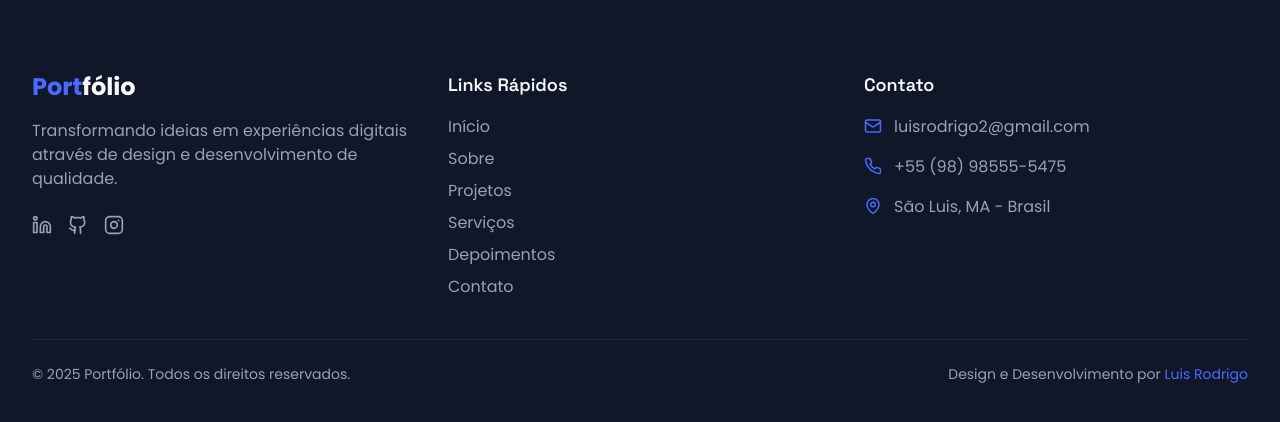
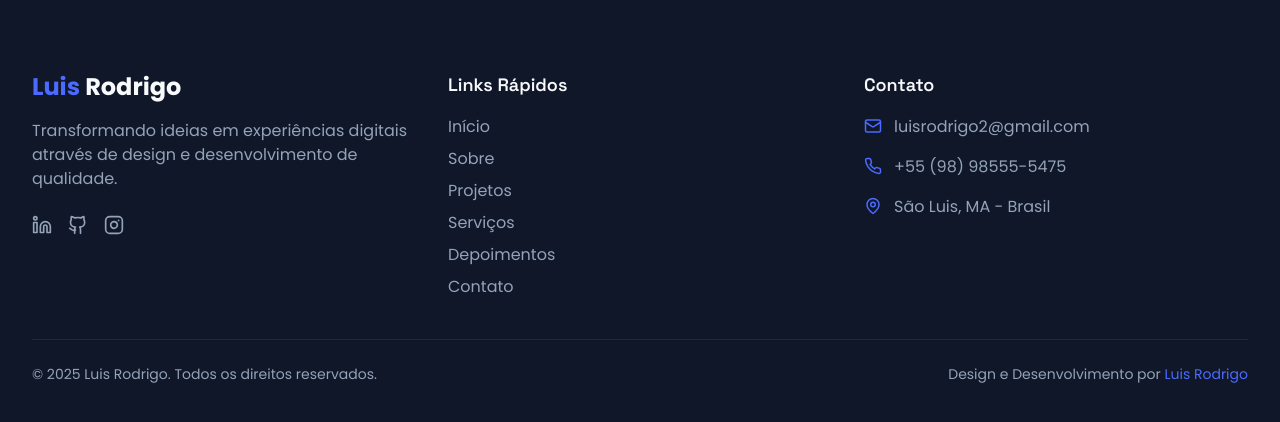
Before and after one commit to Lorugo01/portifolio, a React (Vite) app: page / in a window 1280 px wide. Shown: the part 5072-5494 px from the top of the page. Built offline with nearby package versions, Linux system fonts and the light colour scheme; no server answers.

Commit message:
Melhorias das imagens

```diff
--- a/index.html
+++ b/index.html
@@ -11,15 +11,18 @@
     <meta property="og:title" content="Portfólio Profissional | Transformando ideias em experiências digitais" />
     <meta property="og:description" content="Portfólio profissional com projetos de desenvolvimento web, design UI/UX e consultoria digital." />
     <meta property="og:type" content="website" />
-    <meta property="og:image" content="/projects/Icone Site.png" />
+    <meta property="og:image" content="/images/Icone Site.png" />
 
     <meta name="twitter:card" content="summary_large_image" />
     <meta name="twitter:site" content="@portfólio" />
-    <meta name="twitter:image" content="/projects/Icone Site.png" />
+    <meta name="twitter:image" content="/images/Icone Site.png" />
 
-    <!-- Favicon -->
-    <link rel="icon" type="image/png" href="/projects/Icone Site.png" />
-    <link rel="apple-touch-icon" href="/projects/Icone Site.png" />
+    <!-- Favicons -->
+    <link rel="icon" type="image/png" sizes="32x32" href="/images/Icone Site.png" />
+    <link rel="icon" type="image/png" sizes="16x16" href="/images/Icone Site.png" />
+    <link rel="apple-touch-icon" sizes="180x180" href="/images/Icone Site.png" />
+    <link rel="manifest" href="/site.webmanifest" />
+    <meta name="theme-color" content="#ffffff" />
   </head>
 
   <body>
--- a/src/components/Footer.tsx
+++ b/src/components/Footer.tsx
@@ -26,8 +26,8 @@ const Footer = () => {
           {/* Logo and description */}
           <div>
             <div className="text-2xl font-bold mb-4">
-              <span className="text-primary">Port</span>
-              <span>fólio</span>
+              <span className="text-primary">Luis </span>
+              <span>Rodrigo</span>
             </div>
             <p className="text-muted-foreground mb-6">
               Transformando ideias em experiências digitais através de design e desenvolvimento de qualidade.
@@ -121,7 +121,7 @@ const Footer = () => {
         {/* Copyright */}
         <div className="border-t border-border pt-6 flex flex-col sm:flex-row justify-between items-center">
           <p className="text-muted-foreground text-sm">
-            © {currentYear} Portfólio. Todos os direitos reservados.
+            © {currentYear} Luis Rodrigo. Todos os direitos reservados.
           </p>
           <p className="text-muted-foreground text-sm mt-2 sm:mt-0">
             Design e Desenvolvimento por <span className="text-primary">Luis Rodrigo</span>
```
Also changed, not shown: public/site.webmanifest (added).
